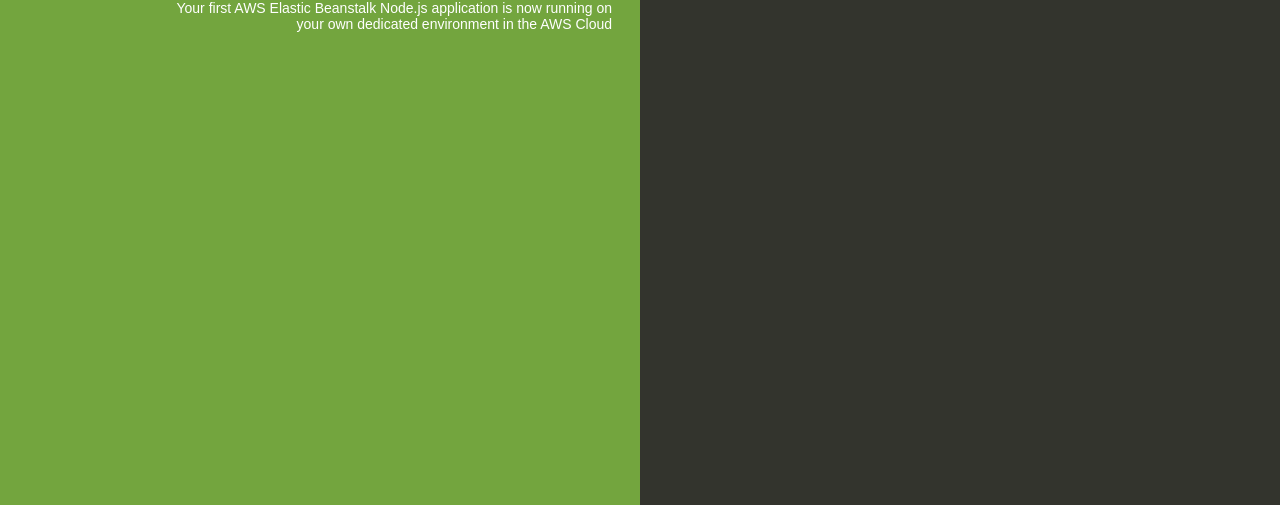
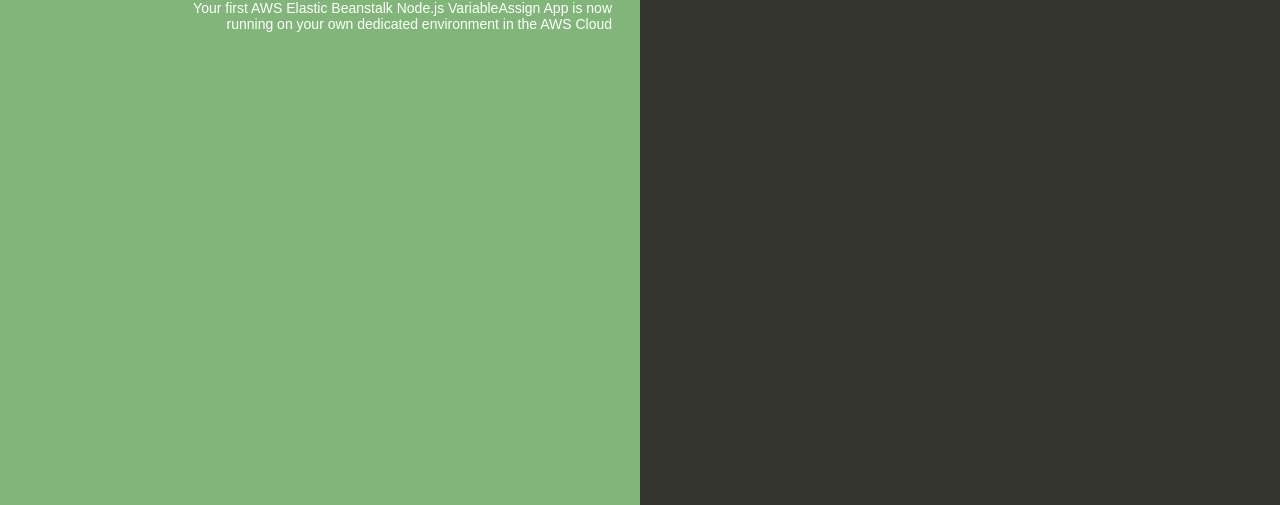
Before and after one commit to tyler-canton/aws-nodejs, a website: page index.html in a window 1280 px wide. Shown: the part 295-800 px from the top of the page. Drawn offline with Linux system fonts and the light colour scheme.

Commit message:
Content changes

```diff
--- a/index.html
+++ b/index.html
@@ -35,7 +35,7 @@
 
         text-align: right;
         padding-top: 11em;
-        background-color: #73A53E;
+        background-color: #82B57A;
 
       }
       .textColumn p {
@@ -75,7 +75,7 @@
   <body>
     <div class="textColumn">
       <h1>Congratulations</h1>
-      <p>Your first AWS Elastic Beanstalk Node.js application is now running on your own dedicated environment in the AWS Cloud</p>
+      <p>Your first AWS Elastic Beanstalk Node.js VariableAssign App is now running on your own dedicated environment in the AWS Cloud</p>
     </div>
     <div class="linksColumn">
       <h2>What's Next?</h2>
```
